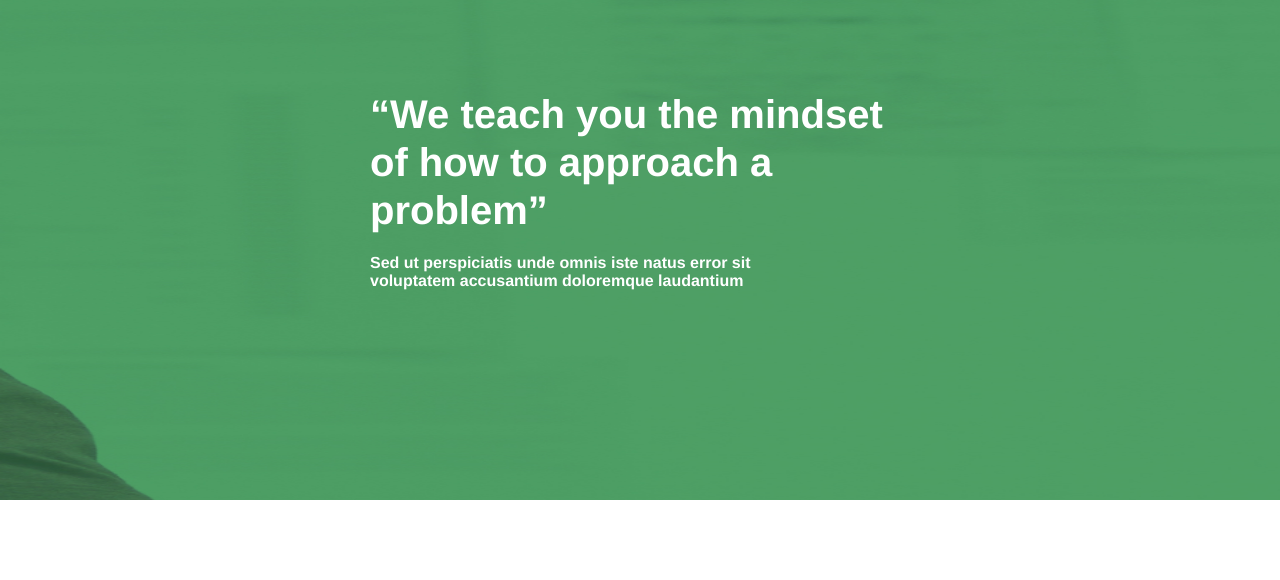
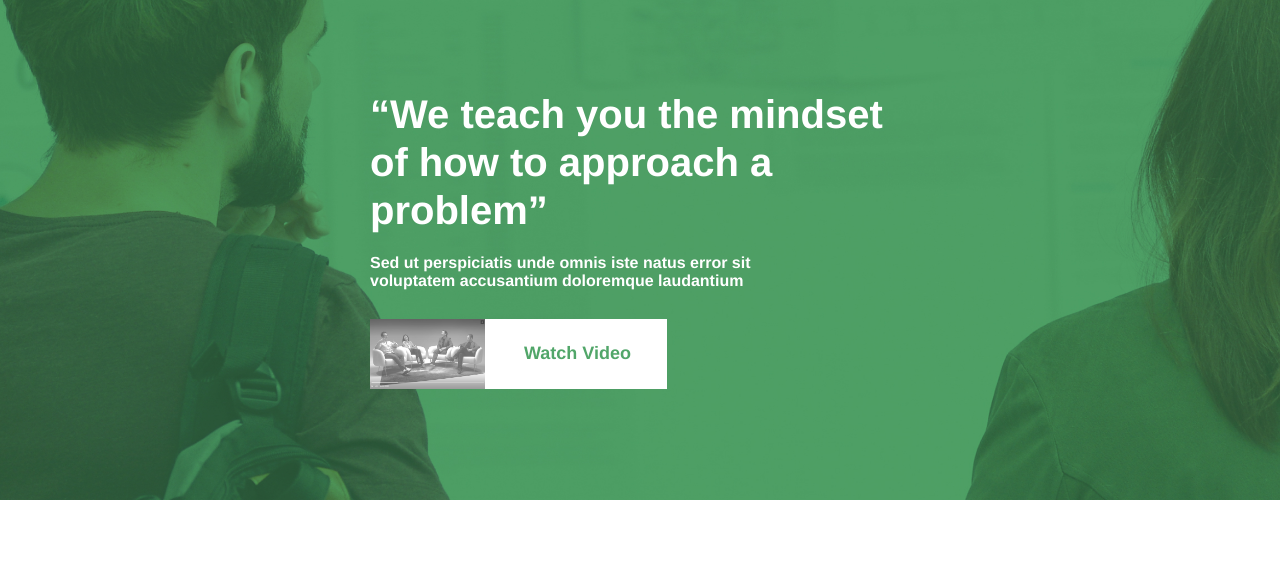
Before and after one commit to AlexanderPease/ae-flask, a Flask app: page / in a window 1280 px wide; the page is wider, and only the part inside the window is pictured. Shown: the part 69-649 px from the top of that part. Run offline with Flask 2, Linux system fonts and the light colour scheme; style sheets or scripts are compiled from the project's sources; some libraries are stand-ins or nearby versions.

Commit message:
Watch video button

```diff
--- a/app/static/sass/index.scss
+++ b/app/static/sass/index.scss
@@ -1,11 +1,11 @@
 .index {
+    // Hero section
     .hero {
         background-image: url($img_path + 'hero_@2x.jpg');
-        background-size: 4096px 500px;
+        background-size: auto 120%;
         background-repeat: no-repeat;
         background-position: 50% 100%;
         background-color: $green;
-        padding: 0;
         height: 500px;
     }
 
@@ -18,8 +18,36 @@
     .hero-subtitle {
         size: 18px;
         color: $white;
+        display: block;
         margin-right: 80px;
-        display: block;
+        margin-bottom: 30px;
+    }
+
+    .btn-preview-video {
+        background-color: $white;
+        color: $green;
+        height: 70px;
+        padding-top: 0;
+        padding-bottom: 0;
+        padding-left: 0;
+
+        &:hover {
+            color: $dark-green;
+        }
+    }
+
+    .img-preview-video {
+        height: 70px;
+        width: 115px;
+        display: inline-block;
+        margin-right: 30px;
+    }
+
+    .oi {
+        font-size: 16px;
+        margin-right: 4px;
+        background-color: $white;
+        color: $green;
     }
 
     // Posters
--- a/app/templates/base.html
+++ b/app/templates/base.html
@@ -8,7 +8,13 @@
   <meta charset="utf-8">
   <meta name="viewport" content="width=device-width, initial-scale=1, shrink-to-fit=no">
 
+  <!-- Bootstrap -->
   <link rel="stylesheet" href="https://stackpath.bootstrapcdn.com/bootstrap/4.1.3/css/bootstrap.min.css" integrity="sha384-MCw98/SFnGE8fJT3GXwEOngsV7Zt27NXFoaoApmYm81iuXoPkFOJwJ8ERdknLPMO" crossorigin="anonymous">
+
+  <!-- Iconic -->
+  <link rel="stylesheet" href="https://cdnjs.cloudflare.com/ajax/libs/open-iconic/1.1.1/font/css/open-iconic-bootstrap.min.css" integrity="sha256-BJ/G+e+y7bQdrYkS2RBTyNfBHpA9IuGaPmf9htub5MQ=" crossorigin="anonymous" />
+
+  <!-- Custom styles -->
   <link rel="stylesheet" href="../static/css/styles.css">
 </head>
 <body>
@@ -20,14 +26,7 @@
     <a class="btn btn-primary btn-right my-2 my-sm-0" href="{{ url_for('application_email') }}">
       Get Started
     </a>
-
-    <!-- <button class="btn btn-primary my-2 my-sm-0">Fo0</button> -->
   </nav>
-
-<!--   <nav class="nav navbar">
-    <a class="nav-link active" href="#">Active</a>
-    <a class="btn btn-primary" href="#">Disabled</a>
-  </nav> -->
 
   {% block body %}{% endblock %}
 
--- a/app/templates/public/index.html
+++ b/app/templates/public/index.html
@@ -12,9 +12,16 @@
           <h1 class="hero-title">
             &ldquo;We teach you the mindset of how to approach a problem&rdquo;
           </h1>
+
           <span class="hero-subtitle">
             Sed ut perspiciatis unde omnis iste natus error sit voluptatem accusantium doloremque laudantium
           </span>
+
+          <a class="btn btn-preview-video" href="#">
+            <img class="img-preview-video" src="{{ url_for('static', filename='img/preview-video.png') }}" />
+            <span class="oi oi-caret-right" aria-hidden="true"></span>
+            Watch Video
+          </a>
         </div>
       </div>
     </div>
--- a/package.json
+++ b/package.json
@@ -4,7 +4,7 @@
   "description": "Web app for Prehype Applied Entrepreneurship courses",
   "main": "index.js",
   "scripts": {
-        "scss": "node-sass --watch app/static/sass -o app/static/css"
+    "scss": "node-sass --watch app/static/sass -o app/static/css"
   },
   "keywords": [],
   "author": "Alexander Pease",
```
Also changed, not shown: app/static/img/preview-video.png (added), app/static/img/preview_video.png (added).
